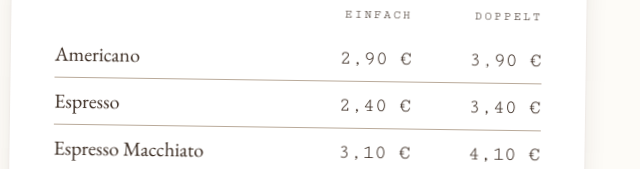
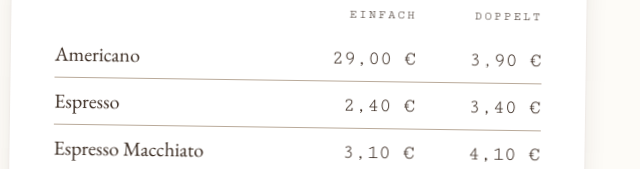
Before and after one commit to Lorchsan/lorch-und-soehne, a plain HTML site: page index.html in a window 1280 px wide. Shown: the part 1157-1326 px from the top of the page, 640-1280 px from the left. Drawn offline with Linux system fonts and the light colour scheme.

Commit message:
Inhalte aus inhalte.yml übernommen

```diff
--- a/index.html
+++ b/index.html
@@ -172,7 +172,7 @@
               <!-- INHALT danziger.karte.kaffee tabelle ANFANG -->
               <tr>
                 <th scope="row">Americano</th>
-                <td>2,90 €</td>
+                <td>29,00 €</td>
                 <td>3,90 €</td>
               </tr>
               <tr>
```
Also changed, not shown: cafe-danziger-strasse.html (+1 -1 lines).
